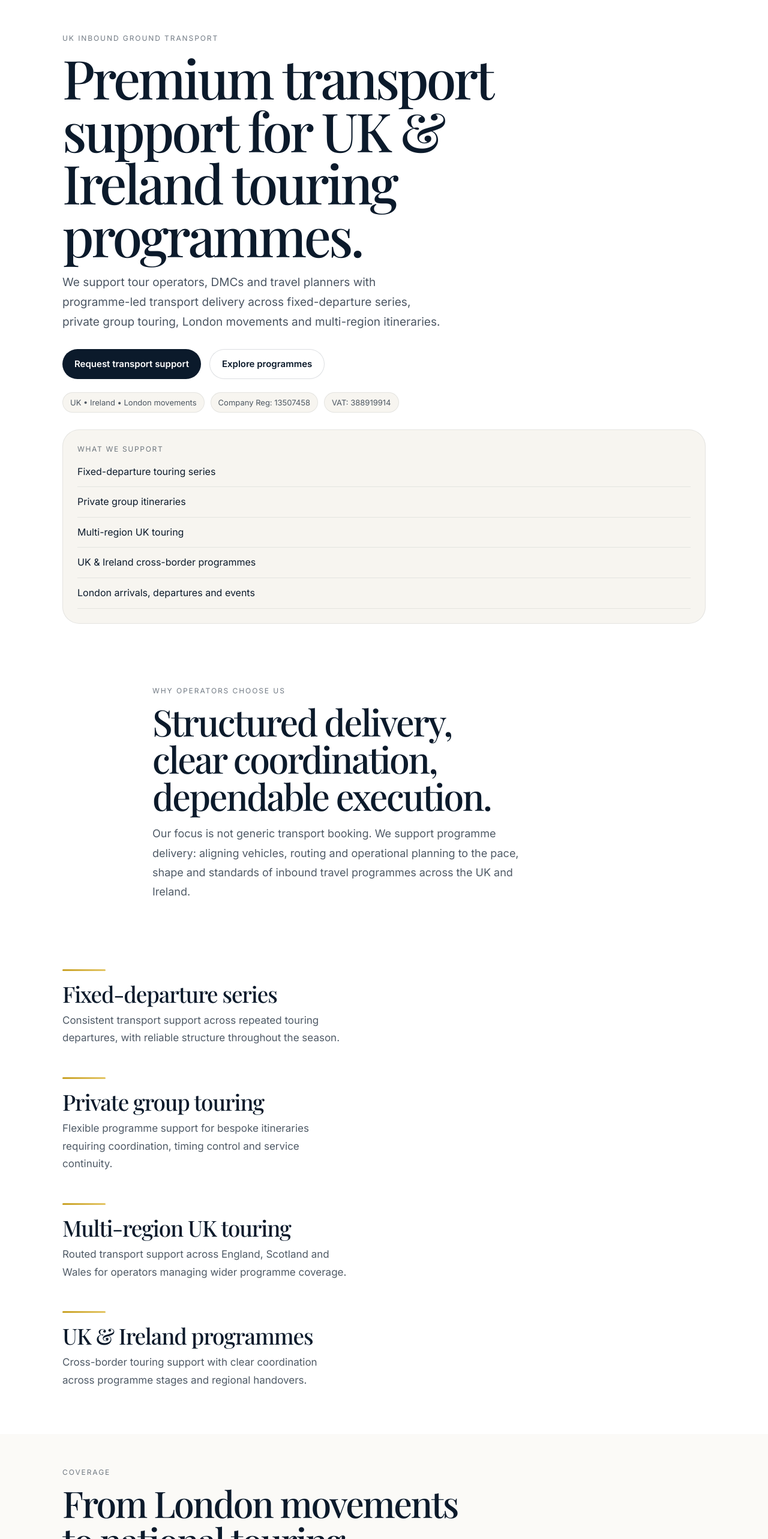
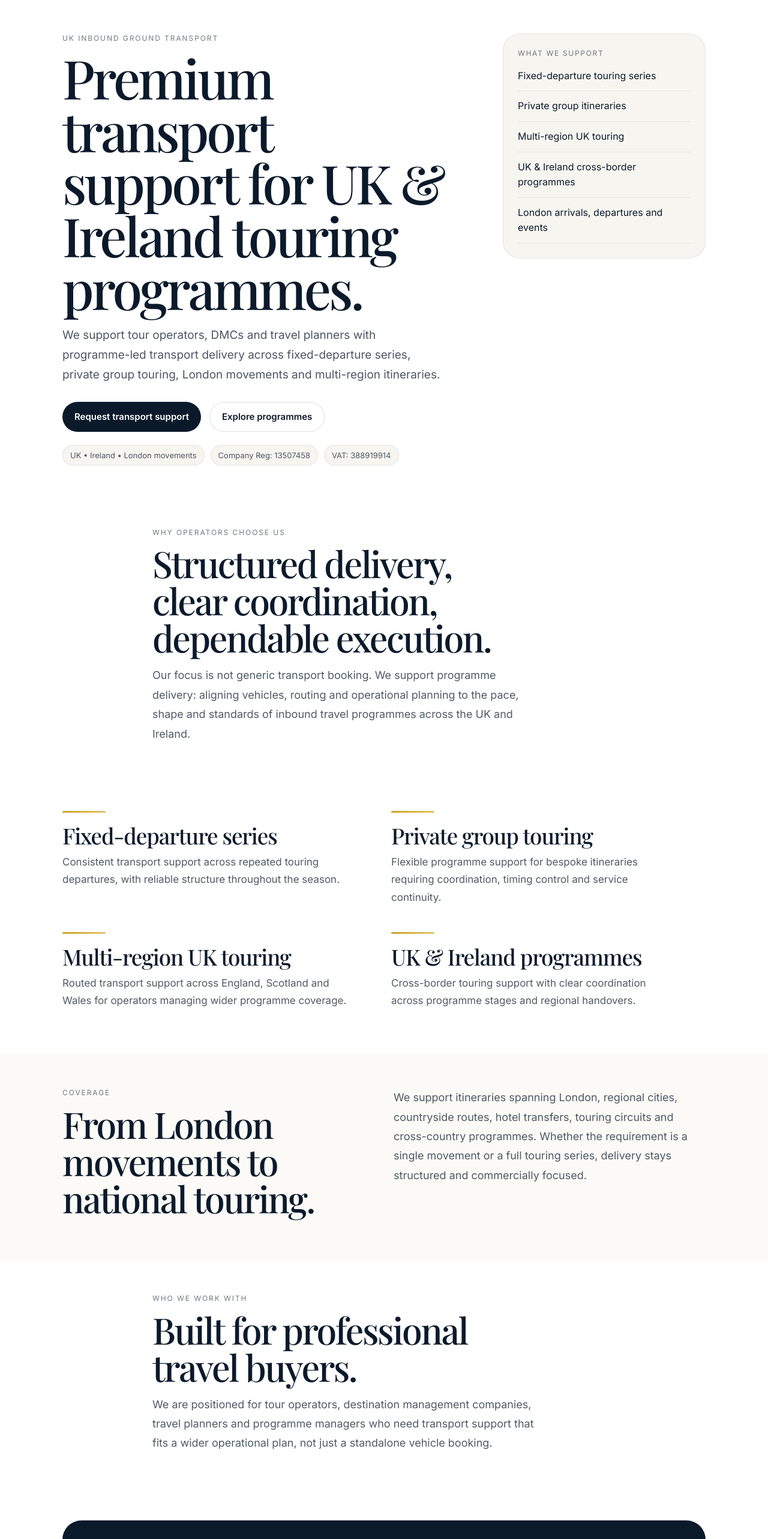
Before and after one commit to kandiahtk-crypto/Project-, a Next.js app: page / in a window 1280 px wide. Shown: the top 2566 px of the page at 60% size. Built offline with nearby package versions, Linux system fonts and the light colour scheme; a web font is replaced by a local one.

Commit message:
Update globals.css

```diff
--- a/src/app/globals.css
+++ b/src/app/globals.css
@@ -122,3 +122,26 @@ h2 {
 }
 
 /* deploy fix */
+
+.hero-grid,
+.split-grid,
+.feature-grid {
+  grid-template-columns: 1fr !important;
+}
+
+@media (min-width: 900px) {
+  .hero-grid {
+    grid-template-columns: minmax(0, 1.35fr) minmax(280px, 0.65fr) !important;
+    gap: 32px !important;
+  }
+
+  .split-grid {
+    grid-template-columns: minmax(0, 1fr) minmax(0, 1fr) !important;
+    gap: 32px !important;
+  }
+
+  .feature-grid {
+    grid-template-columns: repeat(2, minmax(0, 1fr)) !important;
+    gap: 24px !important;
+  }
+}
```
